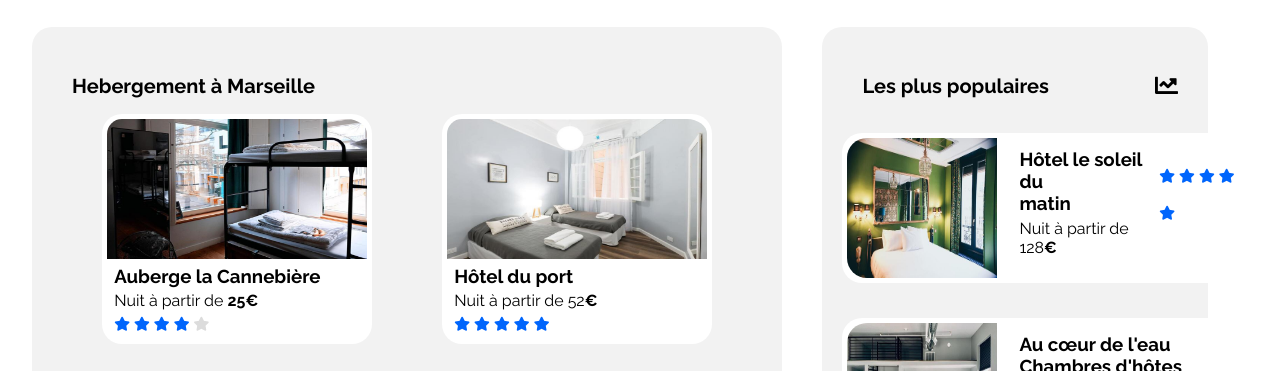
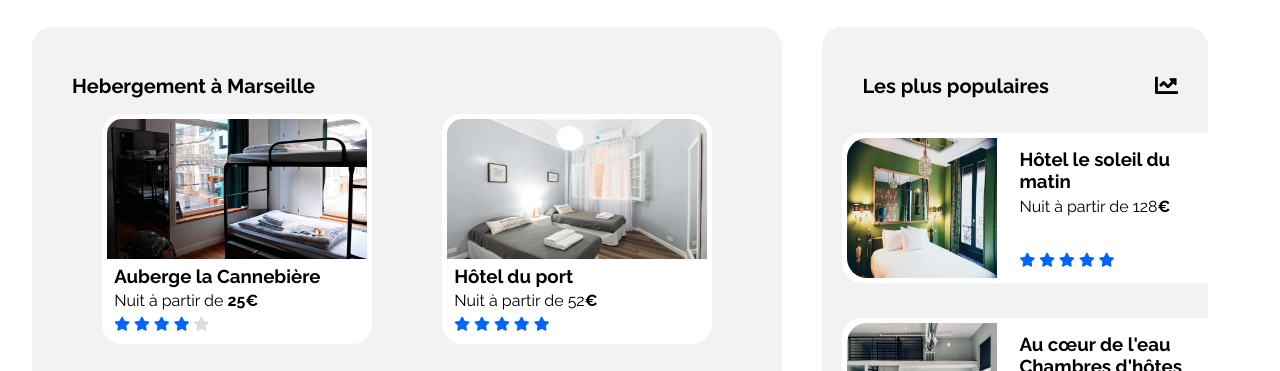
Before and after one commit to Blioneldev/projet2, a plain HTML site: page index.html in a window 1280 px wide. Shown: the part 353-724 px from the top of the page. Drawn offline with Linux system fonts and the light colour scheme.

Commit message:
correction validator

```diff
--- a/styl.css
+++ b/styl.css
@@ -303,7 +303,6 @@ section .img_section2 img{
 .img_hebergement2 .details {
 
 	display: flex;
-	justify-content:
 	flex-direction: column;
 	padding: 10px 0px 0 22px;
 
```
Also changed, not shown: index.html (+3 -2 lines).
